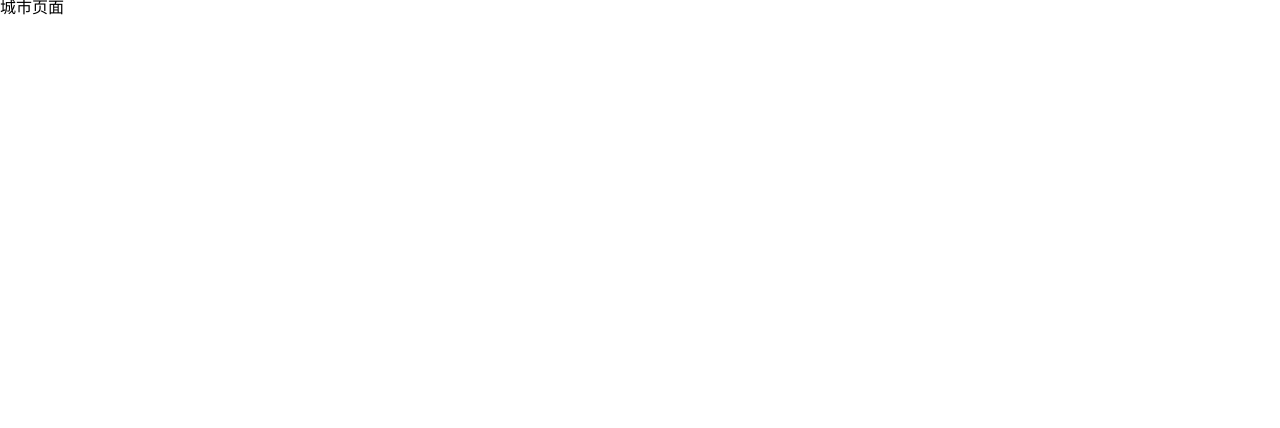
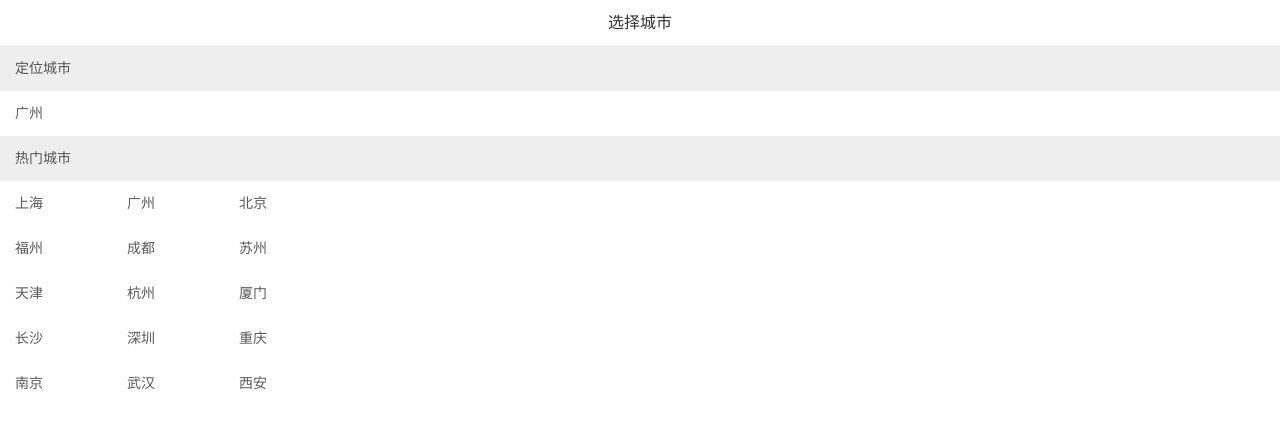
Before and after one commit to dmz958998902/AloneShow, a Vue app: page /#/city in a window 1280 px wide. Shown: the top 428 px of the page. Built offline with nearby package versions, Linux system fonts and the light colour scheme; a small style sheet from the web is missing.

Commit message:
热门城市

```diff
--- a/babel.config.js
+++ b/babel.config.js
@@ -1,5 +1,14 @@
 module.exports = {
-  presets: [
-    '@vue/app'
+  presets: ['@vue/app'],
+  plugins: [
+    [
+      'import',
+      {
+        libraryName: 'vant',
+        libraryDirectory: 'es',
+        style: true
+      },
+      'vant'
+    ]
   ]
 }
--- a/package.json
+++ b/package.json
@@ -10,6 +10,7 @@
   "dependencies": {
     "axios": "^0.19.0",
     "core-js": "^2.6.5",
+    "vant": "^2.2.7",
     "vue": "^2.6.10",
     "vue-router": "^3.0.3",
     "vuex": "^3.0.1"
@@ -20,6 +21,7 @@
     "@vue/cli-service": "^3.12.0",
     "@vue/eslint-config-standard": "^4.0.0",
     "babel-eslint": "^10.0.1",
+    "babel-plugin-import": "^1.12.2",
     "eslint": "^5.16.0",
     "eslint-plugin-vue": "^5.0.0",
     "sass": "^1.19.0",
--- a/public/index.html
+++ b/public/index.html
@@ -1,11 +1,15 @@
 <!DOCTYPE html>
 <html lang="en">
   <head>
-    <meta charset="utf-8">
-    <meta http-equiv="X-UA-Compatible" content="IE=edge">
-    <meta name="viewport" content="width=device-width,initial-scale=1.0">
-    <link rel="icon" href="./favicon.ico">
-
+    <meta charset="utf-8" />
+    <meta http-equiv="X-UA-Compatible" content="IE=edge" />
+    <meta name="viewport" content="width=device-width,initial-scale=1.0" />
+    <link rel="icon" href="./favicon.ico" />
+    <link
+      rel="stylesheet"
+      href="//at.alicdn.com/t/font_1457355_ufzz0za4emn.css
+    "
+    />
     <title>独角秀</title>
   </head>
   <body>
--- a/src/App.vue
+++ b/src/App.vue
@@ -1,3 +1,6 @@
 <template>
   <router-view></router-view>
 </template>
+<style lang="scss">
+@import '../src/assets/styles/base.scss';
+</style>
--- a/src/main.js
+++ b/src/main.js
@@ -2,6 +2,11 @@ import Vue from 'vue'
 import App from './App.vue'
 import router from './router'
 import store from './store/store'
+
+import { NavBar, Search, Toast } from 'vant'
+Vue.use(NavBar)
+  .use(Search)
+  .use(Toast)
 
 Vue.config.productionTip = false
 
--- a/src/store/store.js
+++ b/src/store/store.js
@@ -1,16 +1,12 @@
 import Vue from 'vue'
 import Vuex from 'vuex'
+import CityModule from './modules/city'
 
 Vue.use(Vuex)
 
-export default new Vuex.Store({
-  state: {
-
-  },
-  mutations: {
-
-  },
-  actions: {
-
+const store = new Vuex.Store({
+  modules: {
+    city: CityModule
   }
 })
+export default store
--- a/src/views/city/index.vue
+++ b/src/views/city/index.vue
@@ -1,6 +1,86 @@
 <!-- 一级路由 城市页面 -->
 <template>
-  <div>
-    <h1>城市页面</h1>
+  <div class="page-city">
+    <van-nav-bar title="选择城市">
+      <template #left>
+        <i class="iconfont icon-xiangzuo"></i>
+      </template>
+    </van-nav-bar>
+    <!-- 城市列表选择 -->
+    <div class="city-list">
+      <div class="city-item">
+        <p class="orientCity">
+          <span></span>
+          定位城市
+        </p>
+        <P class="orient">广州</P>
+        <p class="hotCity">热门城市</p>
+        <div class="hotCityList">
+          <ul v-for="cityArr in hotCity" :key="cityArr.index">
+            <li v-for="city in cityArr" :key="city">{{city}}</li>
+          </ul>
+        </div>
+      </div>
+      <div class="city-bar"></div>
+    </div>
   </div>
 </template>
+<style lang='scss'>
+.page-city {
+  .van-nav-bar {
+    .van-nav-bar__title {
+      font-size: 16px;
+      color: #333333;
+    }
+  }
+  height: 100%;
+  display: flex;
+  flex-direction: column;
+  overflow: hidden;
+  .city-list {
+    flex: 1;
+    overflow-y: auto;
+    font-size: 14px;
+    .city-item {
+      p {
+        height: 45px;
+        line-height: 45px;
+        padding: 0 15px;
+      }
+      .orientCity {
+        background: #eeeeee;
+      }
+      .hotCity {
+        background: #eeeeee;
+      }
+      .hotCityList {
+        height: 225px;
+        ul {
+          display: flex;
+          li {
+            height: 45px;
+            padding: 0 15px;
+            line-height: 45px;
+            width: 112px;
+          }
+        }
+      }
+    }
+  }
+}
+</style>
+<script>
+export default {
+  data() {
+    return {
+      hotCity: [
+        ['上海', '广州', '北京'],
+        ['福州', '成都', '苏州'],
+        ['天津', '杭州', '厦门'],
+        ['长沙', '深圳', '重庆'],
+        ['南京', '武汉', '西安']
+      ]
+    }
+  }
+}
+</script>
```
Also changed, not shown: src/store/modules/city.js (added), 1 other file (tests, documents, lock files or other folders).
